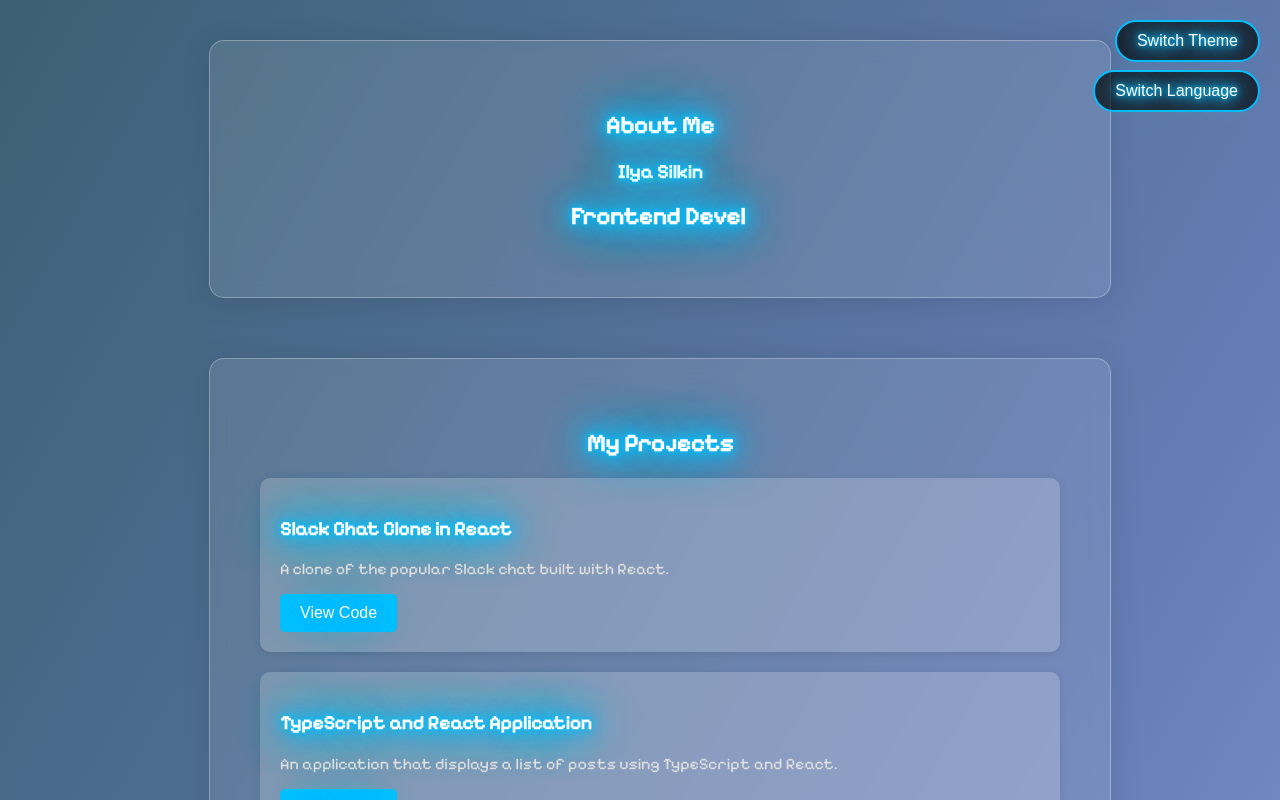
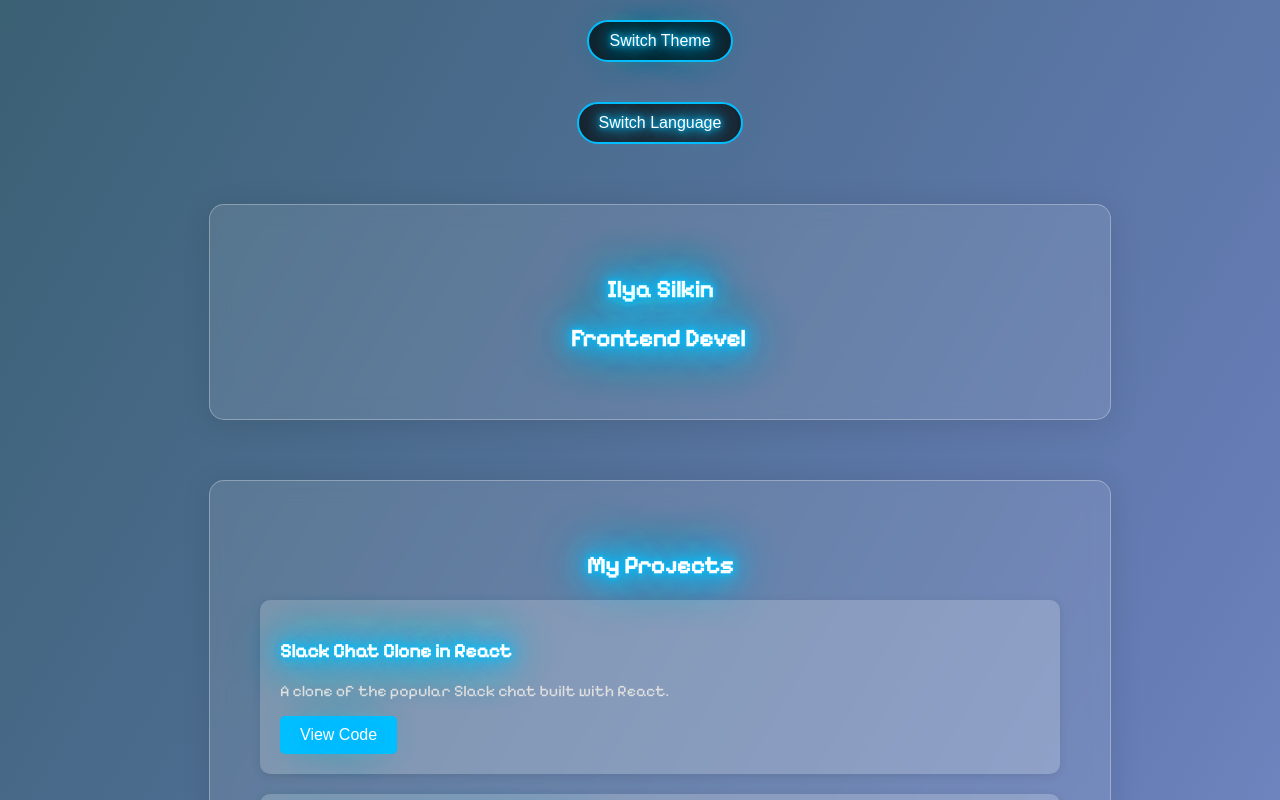
Before and after one commit to ilyasilkin27/ilya-silkin-portfolio, a React (Create React App) app: page / in a window 1280 px wide. Shown: the top 800 px of the page. Built offline with nearby package versions, Linux system fonts and the light colour scheme.

Commit message:
update design

```diff
--- a/src/components/About.tsx
+++ b/src/components/About.tsx
@@ -9,8 +9,7 @@ const About: React.FC = () => {
 
     return (
         <section id="about">
-            <h2 className="neon-dark">{t('about.title')}</h2>
-            <h3>{t('about.name')}</h3>
+            <h2>{t('about.name')}</h2>
             <p>
                 <b className="neon-dark">
                     <Typewriter texts={descriptions} />
--- a/src/locales/en.json
+++ b/src/locales/en.json
@@ -1,6 +1,5 @@
 {
     "about": {
-        "title": "About Me",
         "name": "Ilya Silkin",
         "description": ["Web Developer", "Frontend Developer", "React Developer"]
     },
--- a/src/locales/ru.json
+++ b/src/locales/ru.json
@@ -1,6 +1,5 @@
 {
     "about": {
-        "title": "Обо мне",
         "name": "Илья Силкин",
         "description": ["Веб-разработчик", "Фронтенд-разработчик", "React-разработчик"]
     },
--- a/src/styles/themeSwitcher.css
+++ b/src/styles/themeSwitcher.css
@@ -1,7 +1,4 @@
 .theme-switcher, .language-switcher {
-    position: fixed;
-    top: 20px;
-    right: 20px;
     background-color: rgba(0, 0, 0, 0.7);
     color: #fff;
     border: 2px solid #00bfff;
```
